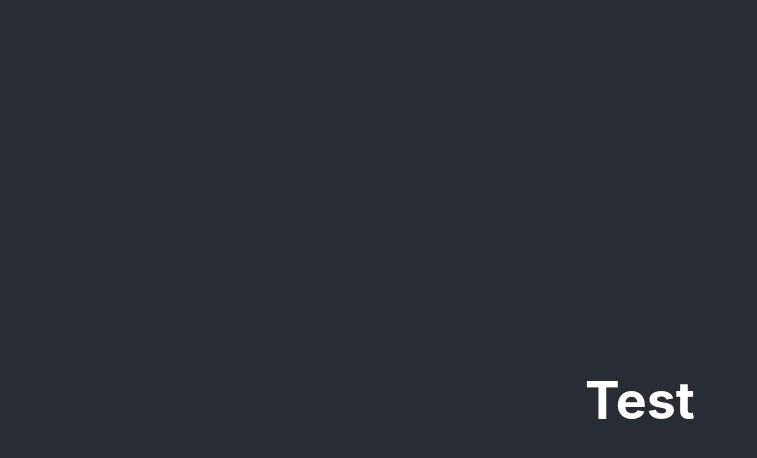
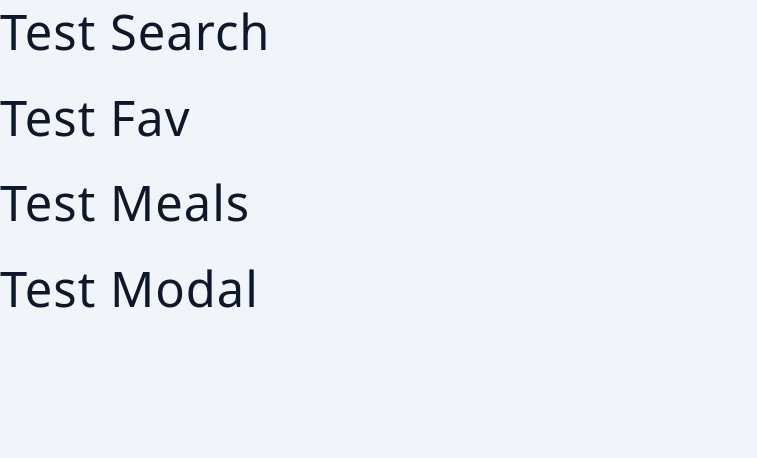
Before and after one commit to Pepper2576/Eating_react_app, a React (Create React App) app: page / in a window 1280 px wide. Shown: the top 458 px of the page, without its empty margins (0-757 px from the left). Built offline with nearby package versions, Linux system fonts and the light colour scheme.

Commit message:
new changes

```diff
--- a/public/index.html
+++ b/public/index.html
@@ -2,19 +2,34 @@
 <html lang="en">
 	<head>
 		<meta charset="utf-8" />
-    <link rel="icon" href="%PUBLIC_URL%/favicon.ico" />
-    <meta name="viewport" content="width=device-width, initial-scale=1" />
-    <meta name="theme-color" content="#000000" />
+		<link
+			rel="icon"
+			href="%PUBLIC_URL%/favicon.ico"
+		/>
+		<meta
+			name="viewport"
+			content="width=device-width, initial-scale=1"
+		/>
+		<meta
+			name="theme-color"
+			content="#000000"
+		/>
 		<meta
 			name="description"
 			content="Web site created using create-react-app"
 		/>
-    <link rel="apple-touch-icon" href="%PUBLIC_URL%/logo192.png" />
+		<link
+			rel="apple-touch-icon"
+			href="%PUBLIC_URL%/logo192.png"
+		/>
 		<!--
       manifest.json provides metadata used when your web app is installed on a
       user's mobile device or desktop. See https://developers.google.com/web/fundamentals/web-app-manifest/
     -->
-    <link rel="manifest" href="%PUBLIC_URL%/manifest.json" />
+		<link
+			rel="manifest"
+			href="%PUBLIC_URL%/manifest.json"
+		/>
 		<!--
       Notice the use of %PUBLIC_URL% in the tags above.
       It will be replaced with the URL of the `public` folder during the build.
@@ -24,7 +39,7 @@
       work correctly both with client-side routing and a non-root public URL.
       Learn how to configure a non-root public URL by running `npm run build`.
     -->
-    <title>React App</title>
+		<title>Eating App</title>
 	</head>
 	<body>
 		<noscript>You need to enable JavaScript to run this app.</noscript>
--- a/src/App.css
+++ b/src/App.css
@@ -1,38 +1,164 @@
-.App {
-  text-align: center;
+*,
+::after,
+::before {
+	box-sizing: border-box;
+	margin: 0;
+	padding: 0;
 }
 
-.App-logo {
-  height: 40vmin;
-  pointer-events: none;
+html {
+	font-size: 100%;
+} /*16px*/
+
+:root {
+	/* colors */
+	--primary-100: #e6f0ff;
+	--primary-200: #b4d3fe;
+	--primary-300: #82b6fd;
+	--primary-400: #5098fc;
+	--primary-500: #03449d;
+	--primary-600: #034caf;
+	--primary-700: #02367d;
+	--primary-800: #01214b;
+	--primary-900: #000b19;
+
+	/* grey */
+	--grey-50: #f8fafc;
+	--grey-100: #f1f5f9;
+	--grey-200: #e2e8f0;
+	--grey-300: #cbd5e1;
+	--grey-400: #94a3b8;
+	--grey-500: #64748b;
+	--grey-600: #475569;
+	--grey-700: #334155;
+	--grey-800: #1e293b;
+	--grey-900: #0f172a;
+	/* rest of the colors */
+	--black: #222;
+	--white: #fff;
+	--red-light: #f8d7da;
+	--red-dark: #842029;
+	--green-light: #d1e7dd;
+	--green-dark: #0f5132;
+
+	/* fonts  */
+	--small-text: 0.875rem;
+	--extra-small-text: 0.7em;
+	/* rest of the vars */
+	/* --backgroundColor: var(--white); */
+	--backgroundColor: var(--grey-100);
+	--textColor: var(--grey-900);
+	--borderRadius: 0.25rem;
+	--letterSpacing: 1px;
+	--transition: 0.3s ease-in-out all;
+	--max-width: 1120px;
+	--fixed-width: 600px;
+	--view-width: 90vw;
+	/* box shadow*/
+	--shadow-1: 0 1px 3px 0 rgba(0, 0, 0, 0.1), 0 1px 2px 0 rgba(0, 0, 0, 0.06);
+	--shadow-2: 0 4px 6px -1px rgba(0, 0, 0, 0.1),
+		0 2px 4px -1px rgba(0, 0, 0, 0.06);
+	--shadow-3: 0 10px 15px -3px rgba(0, 0, 0, 0.1),
+		0 4px 6px -2px rgba(0, 0, 0, 0.05);
+	--shadow-4: 0 20px 25px -5px rgba(0, 0, 0, 0.1),
+		0 10px 10px -5px rgba(0, 0, 0, 0.04);
 }
 
-@media (prefers-reduced-motion: no-preference) {
-  .App-logo {
-    animation: App-logo-spin infinite 20s linear;
-  }
+body {
+	background: var(--backgroundColor);
+	font-family: system-ui, -apple-system, BlinkMacSystemFont, "Segoe UI", Roboto,
+		Oxygen, Ubuntu, Cantarell, "Open Sans", "Helvetica Neue", sans-serif,
+		Segoe UI, Roboto, Helvetica, Arial, sans-serif, Apple Color Emoji,
+		Segoe UI Emoji, Segoe UI Symbol;
+	font-weight: 400;
+	line-height: 1.75;
+	color: var(--textColor);
 }
 
-.App-header {
-  background-color: #282c34;
-  min-height: 100vh;
-  display: flex;
-  flex-direction: column;
-  align-items: center;
-  justify-content: center;
-  font-size: calc(10px + 2vmin);
-  color: white;
+p {
+	margin-bottom: 1.5rem;
+	max-width: 40em;
 }
 
-.App-link {
-  color: #61dafb;
+h1,
+h2,
+h3,
+h4,
+h5 {
+	margin: 0;
+	margin-bottom: 1.38rem;
+	font-weight: 400;
+	line-height: 1.3;
+	text-transform: capitalize;
+	letter-spacing: var(--letterSpacing);
 }
 
-@keyframes App-logo-spin {
-  from {
-    transform: rotate(0deg);
-  }
-  to {
-    transform: rotate(360deg);
-  }
+h1 {
+	margin-top: 0;
+	font-size: 3.052rem;
 }
+
+h2 {
+	font-size: 2.441rem;
+}
+
+h3 {
+	font-size: 1.953rem;
+}
+
+h4 {
+	font-size: 1.563rem;
+}
+
+h5 {
+	font-size: 1.25rem;
+}
+
+small,
+.text-small {
+	font-size: var(--small-text);
+}
+
+a {
+	text-decoration: none;
+}
+ul {
+	list-style-type: none;
+	padding: 0;
+}
+
+.img {
+	width: 100%;
+	display: block;
+	object-fit: cover;
+}
+/* buttons */
+
+.btn {
+	cursor: pointer;
+	color: var(--white);
+	background: var(--primary-500);
+	border: transparent;
+	border-radius: var(--borderRadius);
+	letter-spacing: var(--letterSpacing);
+	padding: 0.375rem 0.75rem;
+	box-shadow: var(--shadow-1);
+	transition: var(--transition);
+	text-transform: capitalize;
+	display: inline-block;
+}
+.btn:hover {
+	background: var(--primary-700);
+	box-shadow: var(--shadow-3);
+}
+.btn-hipster {
+	color: var(--primary-500);
+	background: var(--primary-200);
+}
+.btn-hipster:hover {
+	color: var(--white);
+	background: var(--black);
+}
+.btn-block {
+	width: 100%;
+}
--- a/src/App.jsx
+++ b/src/App.jsx
@@ -1,13 +1,19 @@
 import "./App.css";
+import Fav from "./conponents/favorites";
+import Meals from "./conponents/meals";
+import Modal from "./conponents/modal";
+import Search from "./conponents/search";
 
+// App component for root html div
 function App() {
 	// app components
 	return (
-		<div className='App'>
-			<header className='App-header'>
-				<h1>Test</h1>
-			</header>
-		</div>
+		<main>
+			<Search />
+			<Fav />
+			<Meals />
+			<Modal />
+		</main>
 	);
 }
 
--- /dev/null
+++ b/src/conponents/favorites.jsx
@@ -0,0 +1,5 @@
+const Fav = () => {
+	return <h1>Test Fav</h1>;
+};
+
+export default Fav;
--- /dev/null
+++ b/src/conponents/meals.jsx
@@ -0,0 +1,10 @@
+import { useGlobalContext } from "../context";
+
+const Meals = () => {
+	const context = useGlobalContext();
+	console.log(context);
+
+	return <h1>Test Meals</h1>;
+};
+
+export default Meals;
--- /dev/null
+++ b/src/conponents/modal.jsx
@@ -0,0 +1,5 @@
+const Modal = () => {
+	return <h1>Test Modal</h1>;
+};
+
+export default Modal;
--- /dev/null
+++ b/src/conponents/search.jsx
@@ -0,0 +1,5 @@
+const Search = () => {
+	return <h1>Test Search</h1>;
+};
+
+export default Search;
--- /dev/null
+++ b/src/context.jsx
@@ -0,0 +1,17 @@
+import React, { useContext } from "react";
+
+const AppContext = React.createContext();
+
+const AppProvider = ({ children }) => {
+	return (
+		<AppContext.Provider value={{ name: "Chris", role: "Full Stack Dev" }}>
+			{children}
+		</AppContext.Provider>
+	);
+};
+
+export const useGlobalContext = () => {
+	return useContext(AppContext);
+};
+
+export { AppContext, AppProvider };
--- a/src/index.js
+++ b/src/index.js
@@ -1,14 +1,19 @@
-import React from 'react';
-import ReactDOM from 'react-dom/client';
-import './index.css';
-import App from './App';
-import reportWebVitals from './reportWebVitals';
+import React from "react";
+import ReactDOM from "react-dom/client";
+import "./index.css";
+import App from "./App";
+import reportWebVitals from "./reportWebVitals";
+import { AppProvider } from "./context";
 
-const root = ReactDOM.createRoot(document.getElementById('root'));
+// getting root from Html
+const root = ReactDOM.createRoot(document.getElementById("root"));
 root.render(
-  <React.StrictMode>
-    <App />
-  </React.StrictMode>
+	// Rendering the App.JSX
+	<React.StrictMode>
+		<AppProvider>
+			<App />
+		</AppProvider>
+	</React.StrictMode>
 );
 
 // If you want to start measuring performance in your app, pass a function
```
Lines whose indentation alone changed are shown as unchanged.
